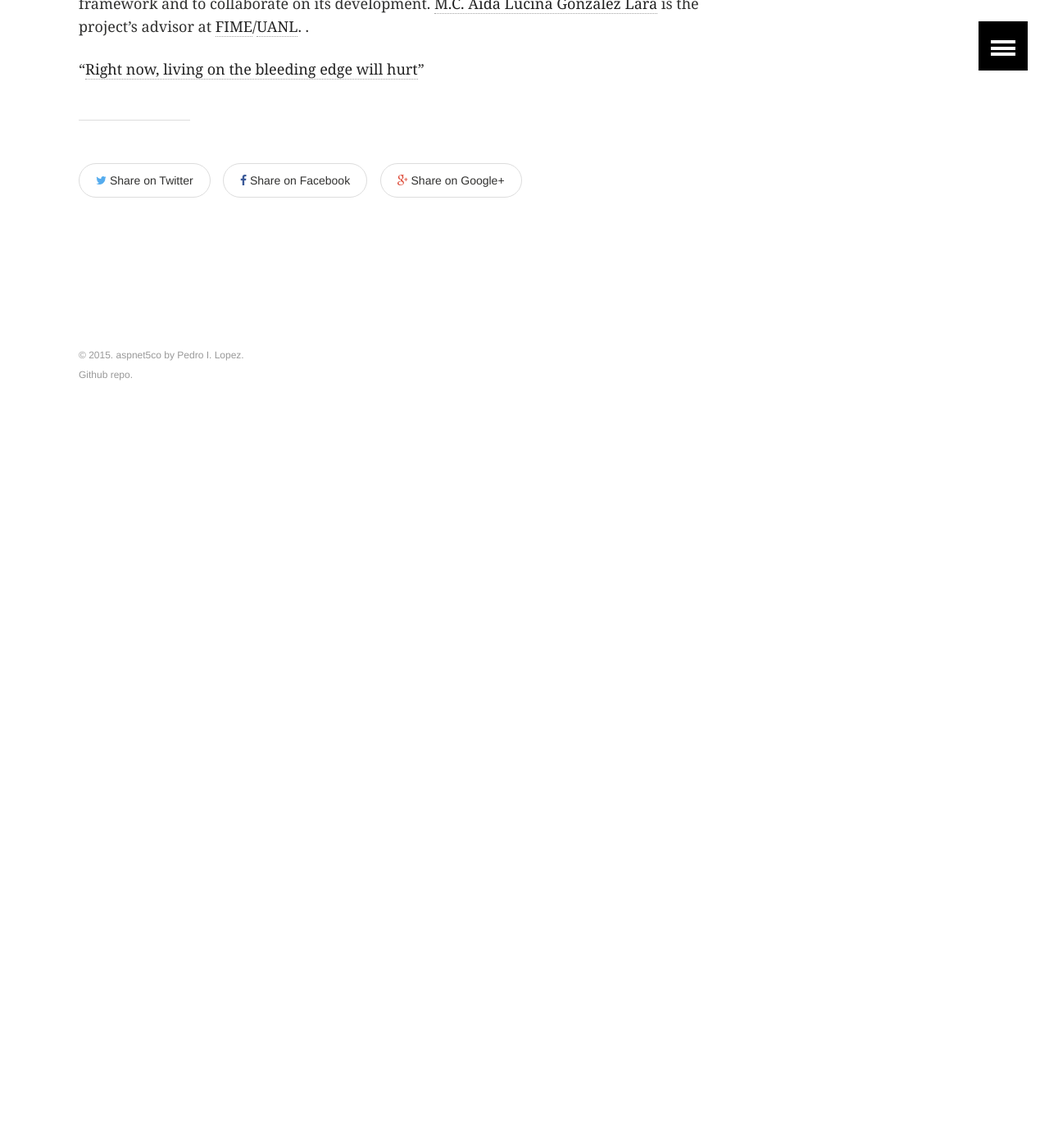
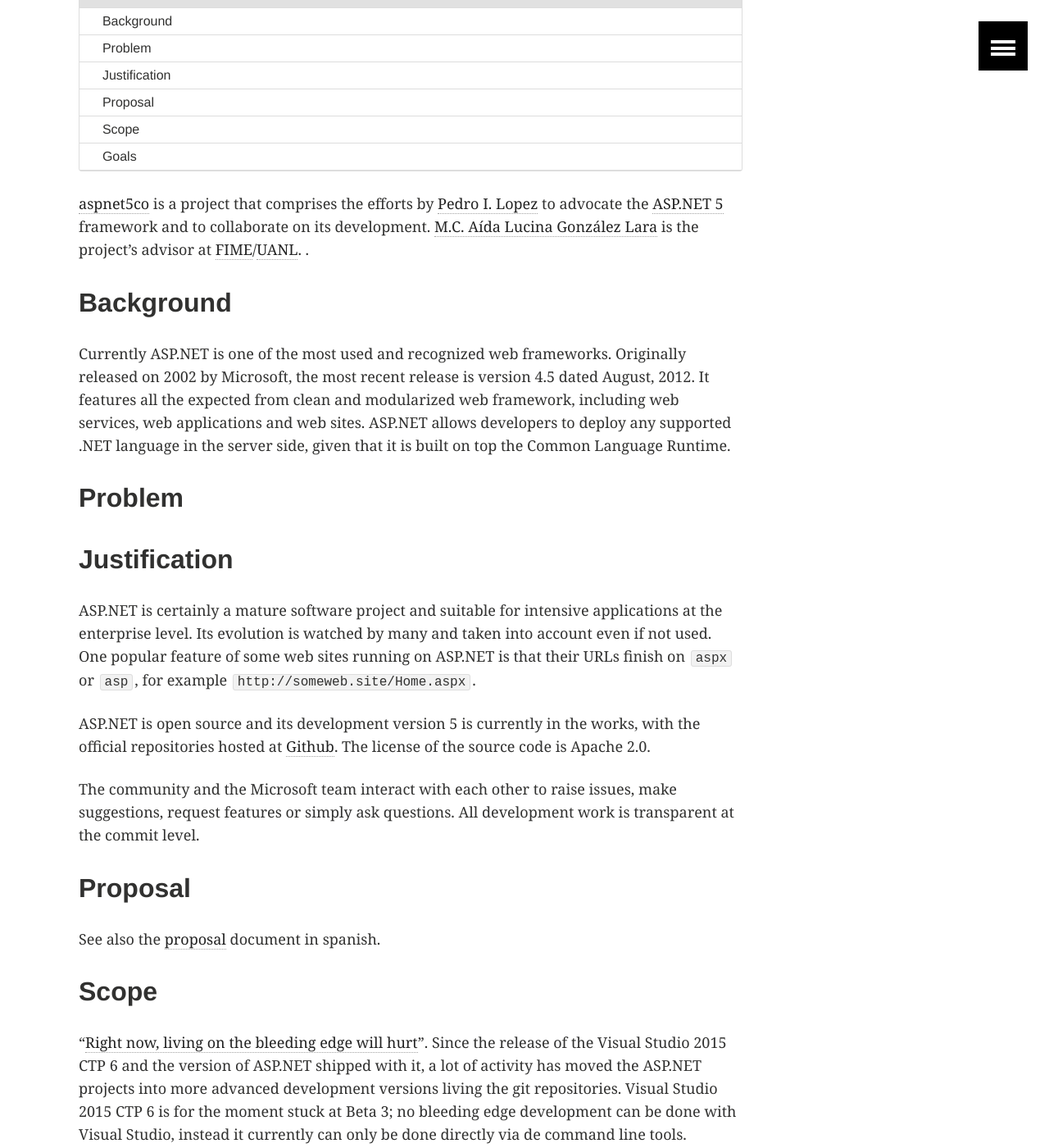
Before and after one commit to lopezpdvn/aspnet5co, a Jekyll site: the page built from introduction/index.md, in a window 1280 px wide and 1400 px high, scrolled down 270 px. Shown: the whole window at 82% size. Built offline with Jekyll 4.4.1, drawn with Linux system fonts in a browser that asks for light colours; before the commit the page ends 900 px from its top, so only the background shows below that; some of the changed text lies outside the part shown.

Commit message:
Improved documentation, added methodology.

```diff
--- a/_data/navigation.yml
+++ b/_data/navigation.yml
@@ -15,6 +15,11 @@
   excerpt: Setting up development environment and guidelines
   image: webimg.jpg
 
+- title: Methodology
+  url: /methodology
+  excerpt: Setting up methods and resources
+  image: webimg.jpg
+
 - title: References
   url: /references
   excerpt: Documentation, projects and people
--- a/introduction/index.md
+++ b/introduction/index.md
@@ -7,5 +7,57 @@ title: "Introduction"
 
 {{site.data.core.project_description}}   .
 
+## Background
+
+Currently ASP.NET is one of the most used and recognized web frameworks.
+Originally released on 2002 by Microsoft, the most recent release is version
+4.5 dated August, 2012. It features all the expected from clean and modularized
+web framework, including web services, web applications and web sites. ASP.NET
+allows developers to deploy any supported .NET language in the server side,
+given that it is built on top the Common Language Runtime.
+
+## Problem
+
+
+
+## Justification
+
+ASP.NET is certainly a mature software project and suitable for intensive
+applications at the enterprise level. Its evolution is watched by many and
+taken into account even if not used. One popular feature of some web sites
+running on ASP.NET is that their URLs finish on `aspx` or `asp`, for example
+`http://someweb.site/Home.aspx`.
+
+ASP.NET is open source and its development version 5 is currently in the works,
+with the official repositories hosted at [Github](https://github.com/aspnet/).
+The license of the source code is Apache 2.0.
+
+The community and the Microsoft team interact with each other to raise issues,
+make suggestions, request features or simply ask questions. All development
+work is transparent at the commit level.
+
+## Proposal
+
+See also the [proposal](/proposal) document in spanish.
+
+## Scope
+
 "[Right now, living on the bleeding edge will
-hurt](http://davidfowl.com/diagnosing-dependency-issues-with-asp-net-5/#incompatibilities)"
+hurt](http://davidfowl.com/diagnosing-dependency-issues-with-asp-net-5/#incompatibilities)".
+Since the release of the Visual Studio 2015 CTP 6 and the version of ASP.NET
+shipped with it, a lot of activity has moved the ASP.NET projects into more
+advanced development versions living the git repositories. Visual Studio 2015
+CTP 6 is for the moment stuck at Beta 3; no bleeding edge development can be
+done with Visual Studio, instead it currently can only be done directly via de
+command line tools.
+
+## Goals
+
+* Test Visual Studio 2015 CTP 7.
+
+* Publicly advocate
+
+<!--
+Introducción del Proyecto debe contener
+Problemática
+-->
```
Also changed, not shown: development/index.md (+0 -20 lines), methodology/index.md (added, +92 -0 lines), references/index.md (+3 -0 lines), todo/index.md (+2 -0 lines).
